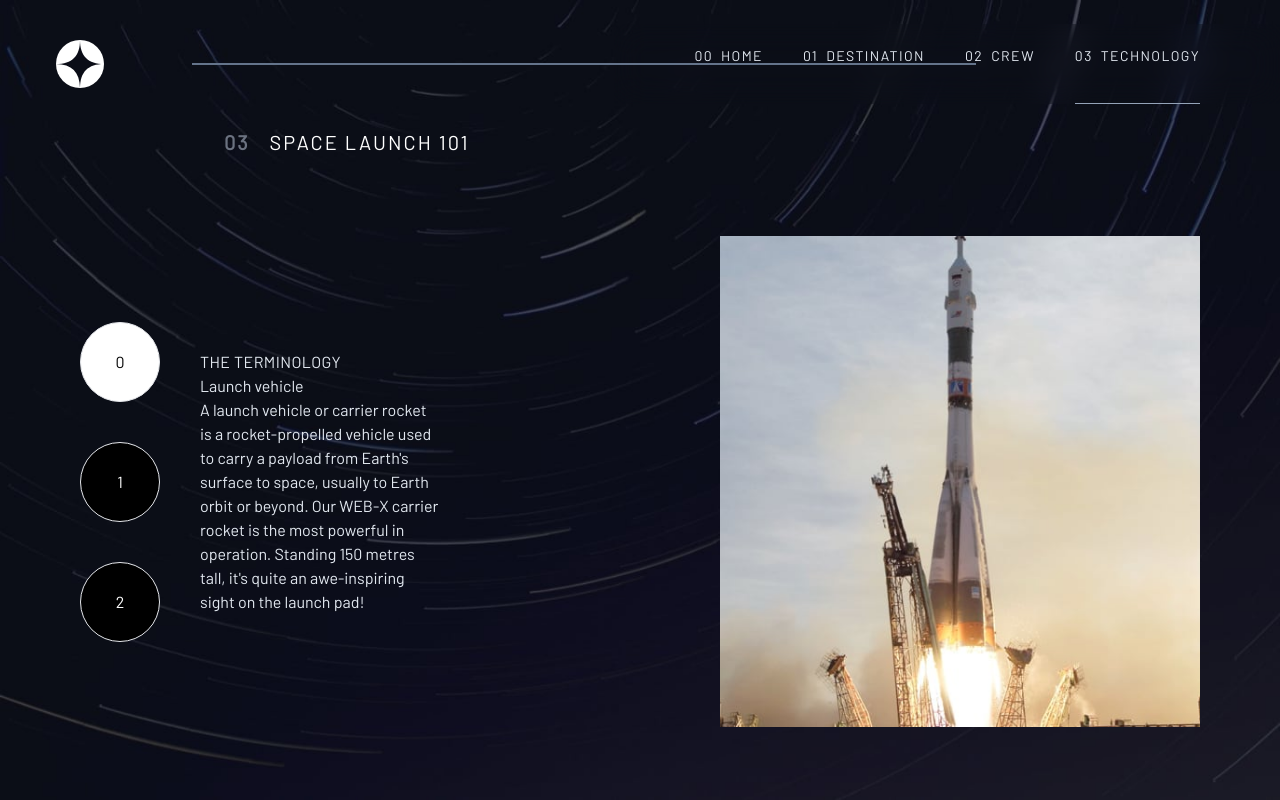
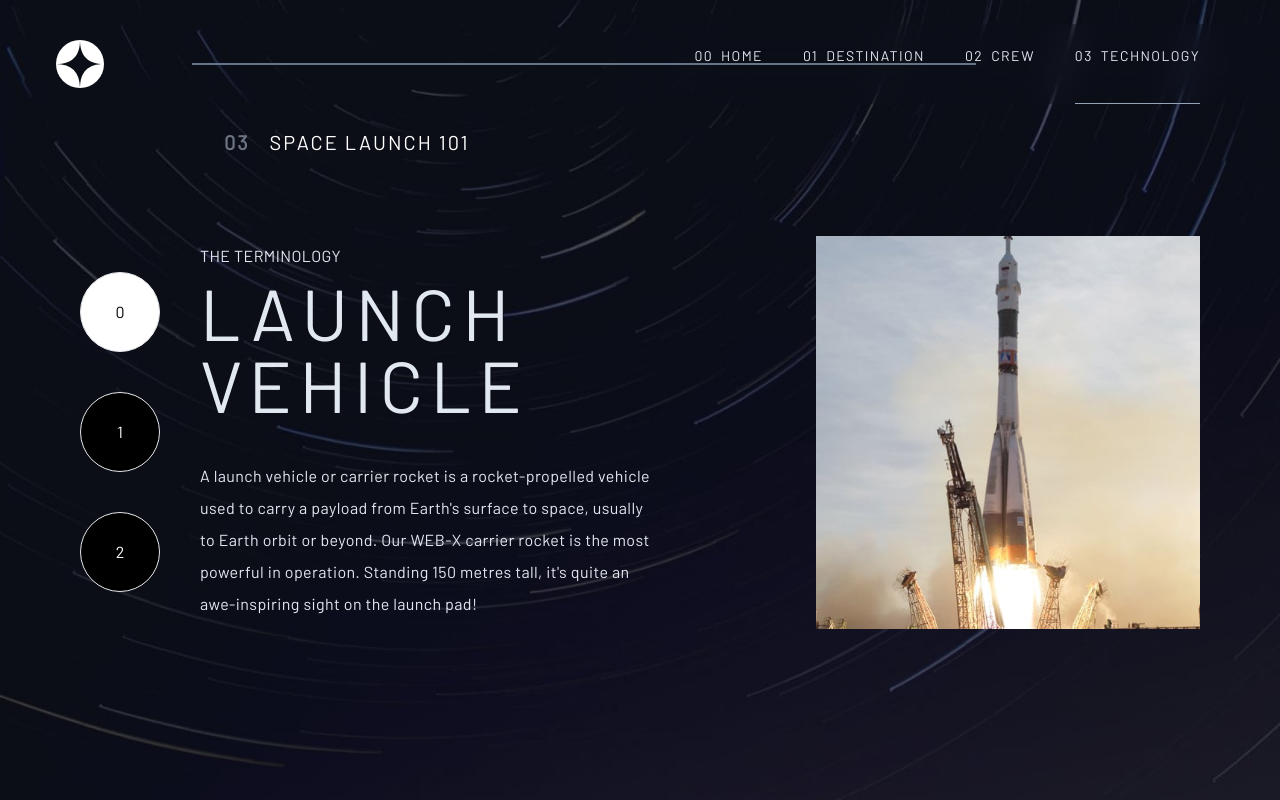
Before and after one commit to ashishmohanty10/space-tourism, a Next.js app: page /technology in a window 1280 px wide. Built offline with nearby package versions, Linux system fonts and the light colour scheme.

Commit message:
technology desktop ver.

```diff
--- a/src/app/technology/page.tsx
+++ b/src/app/technology/page.tsx
@@ -39,7 +39,7 @@ const TechnologyBG = () => {
       />
 
       <Image
-        src={Technologymobile}
+        src={TechnologyTablet}
         alt="homepage background for tablet"
         className="hidden md:block min-h-screen object-cover xl:hidden w-full"
       />
@@ -47,7 +47,7 @@ const TechnologyBG = () => {
       <Image
         src={TechnologyDesktop}
         alt="homepage background"
-        className="hidden min-h-screen w-full object-cover xl:block"
+        className="hidden max-h-screen w-full object-cover xl:block"
       />
     </div>
   );
--- a/src/components/crewComponents.tsx
+++ b/src/components/crewComponents.tsx
@@ -17,7 +17,7 @@ const CrewComponent: React.FC<CrewComponentProp> = ({ data }) => {
         {data.map((data, idx) => (
           <div
             className={cn(
-              `w-full flex justify-between items-center ${
+              `w-full flex justify-between items-center gap-x-10 ${
                 currentTabs === idx ? "" : "hidden"
               }`
             )}
@@ -27,7 +27,7 @@ const CrewComponent: React.FC<CrewComponentProp> = ({ data }) => {
                 flight engineer
               </h2>
 
-              <p className="text-5xl tracking-wider text-slate-200 mb-14">
+              <p className="text-5xl tracking-wider text-slate-200 mb-10">
                 {data?.name}
               </p>
 
@@ -40,7 +40,7 @@ const CrewComponent: React.FC<CrewComponentProp> = ({ data }) => {
               <Image
                 src={data?.images.webp}
                 alt="crew image"
-                className="object-contain  h-[600px]"
+                className=" object-contain h-[600px]"
               />
             </div>
           </div>
--- a/src/components/technolgyComponents.tsx
+++ b/src/components/technolgyComponents.tsx
@@ -14,8 +14,8 @@ const TechnologuComponent: React.FC<TechnologyComponentProp> = ({ data }) => {
 
   return (
     <div>
-      <div className="flex justify-between items-center gap-x-10">
-        <div className="flex flex-col gap-y-10">
+      <div className="xl:flex xl:justify-between  items-center gap-x-10">
+        <div className="flex xl:flex-col justify-center  xl:gap-y-10 gap-x-10 mb-10 xl:mb-0">
           {data.map((_, idx) => (
             <button
               onClick={() => setCurrentTabs(idx)}
@@ -34,25 +34,34 @@ const TechnologuComponent: React.FC<TechnologyComponentProp> = ({ data }) => {
           {data.map((data, idx) => (
             <div
               key={idx}
-              className={cn(
-                `flex gap-x-10 w-full items-center justify-between ${
-                  currentTabs === idx ? "" : "hidden"
-                }`
-              )}
+              className={cn(` ${currentTabs === idx ? "" : "hidden"}`)}
             >
-              <div className="w-1/2">
-                <h2 className="uppercase tracking-wide font-normal">
+              <div className="xl:flex gap-x-10 w-full items-center justify-between">
+                <div className="xl:w-[60%] mb-10 xl:mb-0 text-center xl:text-left">
+                  <h2 className="uppercase tracking-wide font-normal mb-2">
                     the terminology
                   </h2>
-                <p>{data.name}</p>
-                <p className="w-[50%]">{data?.description}</p>
+                  <p className="text-7xl uppercase tracking-widest mb-10">
+                    {data.name}
+                  </p>
+                  <p className="xl:w-[80%] text-base tracking-wide leading-loose">
+                    {data?.description}
+                  </p>
                 </div>
-              <div className="w-1/2">
+
+                <div className="xl:w-[40%] flex justify-center items-center ">
                   <Image
                     src={data?.images.portrait}
                     alt="technolgy image"
-                  className=""
+                    className="hidden xl:block object-contain"
                   />
+
+                  <Image
+                    src={data?.images.landscape}
+                    alt="technolgy image"
+                    className="xl:hidden object-contain"
+                  />
+                </div>
               </div>
             </div>
           ))}
```
Lines whose indentation alone changed are shown as unchanged.
